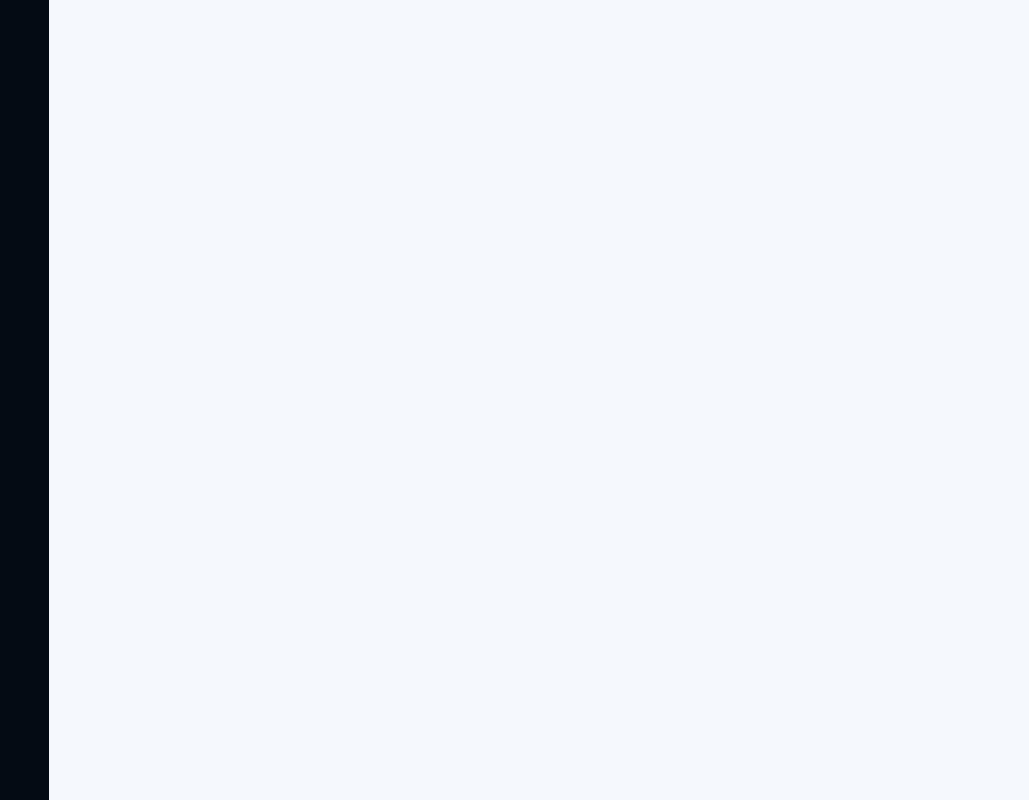
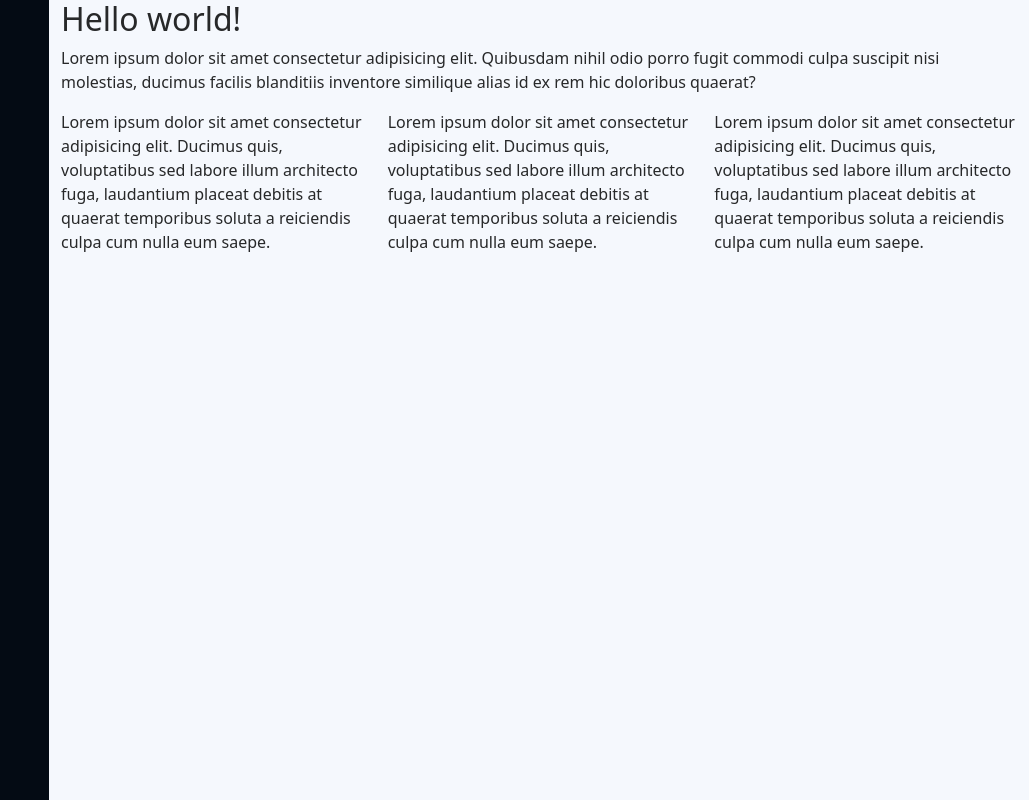
Before and after one commit to Ivantsov-aa/cv, a plain HTML site: page index.html in a window 1280 px wide. Shown: the whole page, without its empty margins (251-1280 px from the left). Drawn offline with nearby package versions, Linux system fonts and the light colour scheme.

Commit message:
sections model

```diff
--- a/index.html
+++ b/index.html
@@ -17,15 +17,48 @@
 <body>
   <div id="app" class="container-fluid">
     <header id="header" class="header">
-      <nav></nav>
+      <nav>
+
+      </nav>
     </header>
     <main id="cv" class="content">
+      <section class="row">
+        <div class="col-sm">
+          <h2>Hello world!</h2>
+        </div>
+      </section>
 
+      <section class="row">
+        <div class="col-sm">
+          <p>
+            Lorem ipsum dolor sit amet consectetur adipisicing elit. Quibusdam nihil odio porro fugit commodi culpa suscipit nisi molestias, ducimus facilis blanditiis inventore similique alias id ex rem hic doloribus quaerat?
+          </p>
+        </div>
+      </section>
+
+      <section class="row">
+        <div class="col-sm">
+          <p>
+            Lorem ipsum dolor sit amet consectetur adipisicing elit. Ducimus quis, voluptatibus sed labore illum architecto fuga, laudantium placeat debitis at quaerat temporibus soluta a reiciendis culpa cum nulla eum saepe.
+          </p>
+        </div>
+        <div class="col-sm">
+          <p>
+            Lorem ipsum dolor sit amet consectetur adipisicing elit. Ducimus quis, voluptatibus sed labore illum architecto fuga, laudantium placeat debitis at quaerat temporibus soluta a reiciendis culpa cum nulla eum saepe.
+          </p>
+        </div>
+        <div class="col-sm">
+          <p>
+            Lorem ipsum dolor sit amet consectetur adipisicing elit. Ducimus quis, voluptatibus sed labore illum architecto fuga, laudantium placeat debitis at quaerat temporibus soluta a reiciendis culpa cum nulla eum saepe.
+          </p>
+        </div>
+      </section>
     </main>
   </div>
   <script src="https://cdn.jsdelivr.net/npm/bootstrap@5.0.0-beta2/dist/js/bootstrap.bundle.min.js"
     integrity="sha384-b5kHyXgcpbZJO/tY9Ul7kGkf1S0CWuKcCD38l8YkeH8z8QjE0GmW1gYU5S9FOnJ0"
     crossorigin="anonymous"></script>
+  <script src="script.js"></script>
 </body>
 
 </html>
--- a/main.css
+++ b/main.css
@@ -25,7 +25,7 @@ body {
     #header {
         left: -300px;
     }
-    #main {
+    #cv {
         margin-left: 0;
     }
 }
--- /dev/null
+++ b/script.js
@@ -0,0 +1,7 @@
+const sections = [
+    { type: 'title', value: 'Hello world!' },
+    { type: 'text', value: loremText },
+    { type: 'columns', value: [loremText, loremText, loremText] }
+];
+
+let loremText = 'Lorem ipsum dolor sit amet consectetur adipisicing elit. Ducimus quis, voluptatibus sed labore illum architecto fuga, laudantium placeat debitis at quaerat temporibus soluta a reiciendis culpa cum nulla eum saepe.';
```
